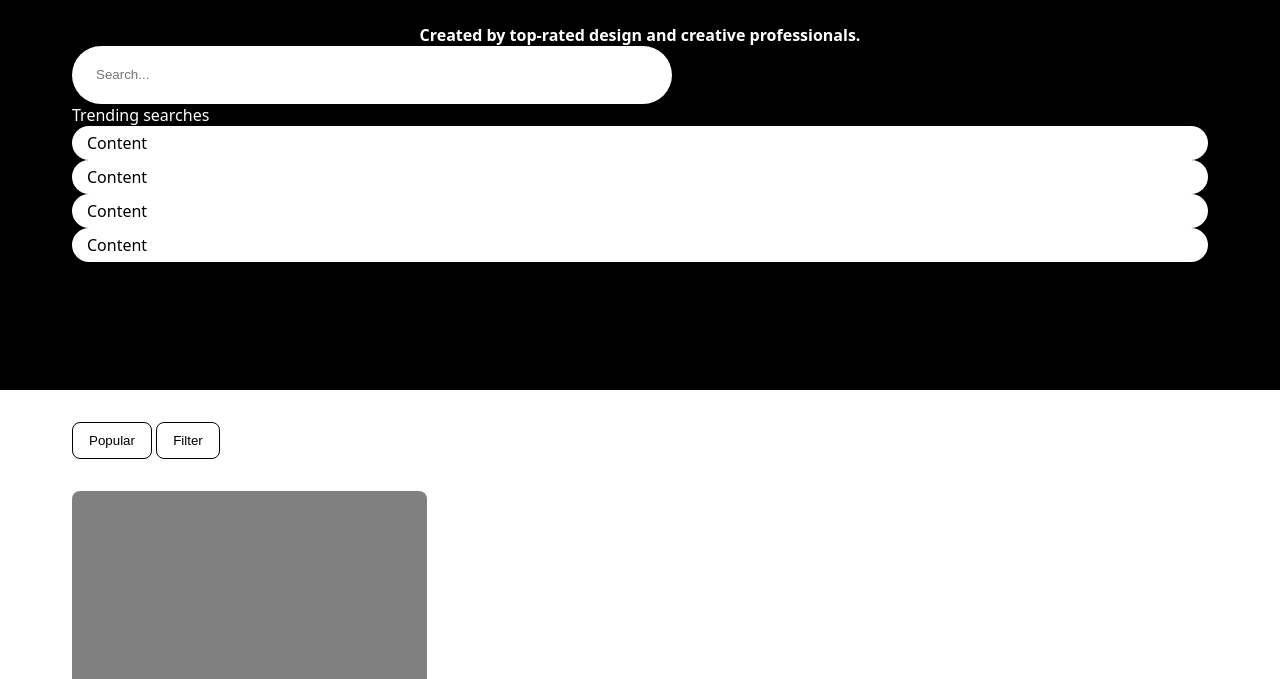
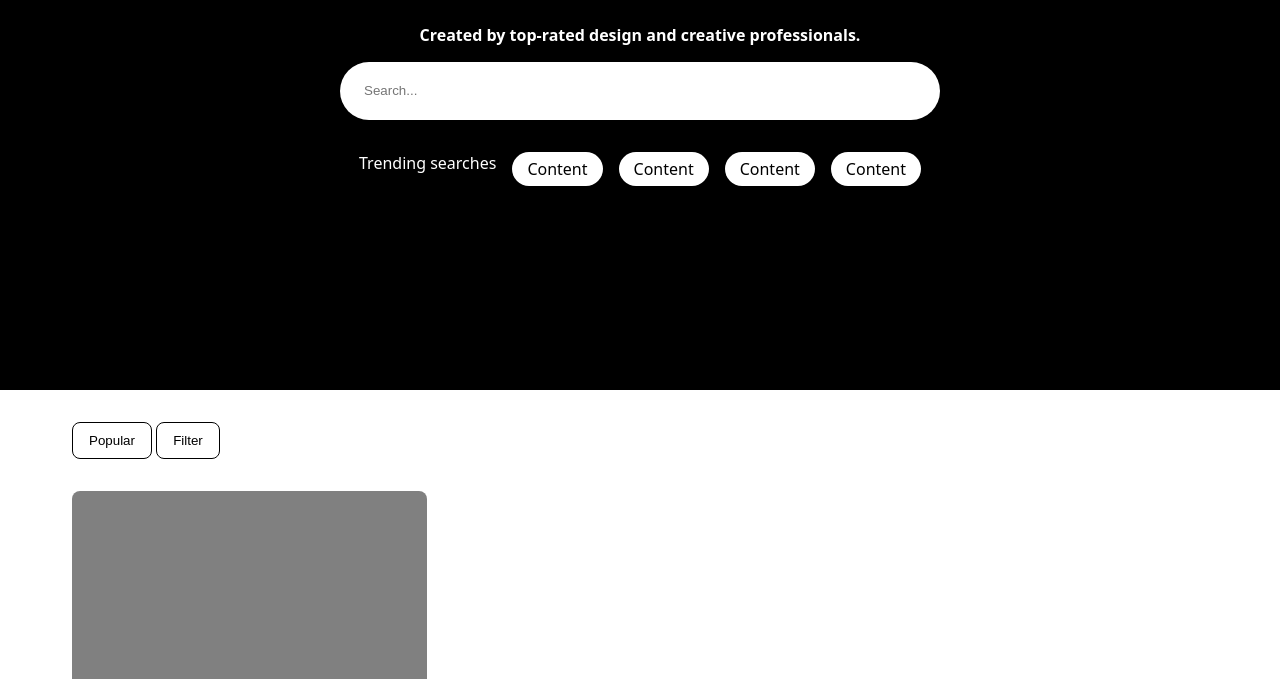
Before and after one commit to spweinstein/flexbox-lab, a plain HTML site: page index.html in a window 1280 px wide. Shown: the part 121-800 px from the top of the page. Drawn offline with Linux system fonts and the light colour scheme.

Commit message:
hero centering

```diff
--- a/style.css
+++ b/style.css
@@ -1,3 +1,5 @@
+/*Provided code */
+
 * {
   box-sizing: border-box;
 }
@@ -11,7 +13,6 @@ body {
 nav {
   background-color: white;
   padding: 8px 16px;
-  display: flex;
 }
 
 p {
@@ -97,6 +98,13 @@ nav button {
   padding: 6px 15px;
 }
 
+/* Added code */
+
+/* Navbar */
+nav {
+  display: flex;
+}
+
 #destinations,
 #actions {
   display: flex;
@@ -108,3 +116,26 @@ nav button {
 #actions {
   margin-left: auto;
 }
+
+/* Hero */
+
+#hero {
+  display: flex;
+  flex-direction: column;
+  gap: 16px;
+}
+
+#hero #headers {
+  justify-content: center;
+}
+
+#hero input {
+  margin: 0 auto;
+}
+
+#hero #trending {
+  display: flex;
+  justify-content: center;
+  gap: 16px;
+  margin-top: 16px;
+}
```
